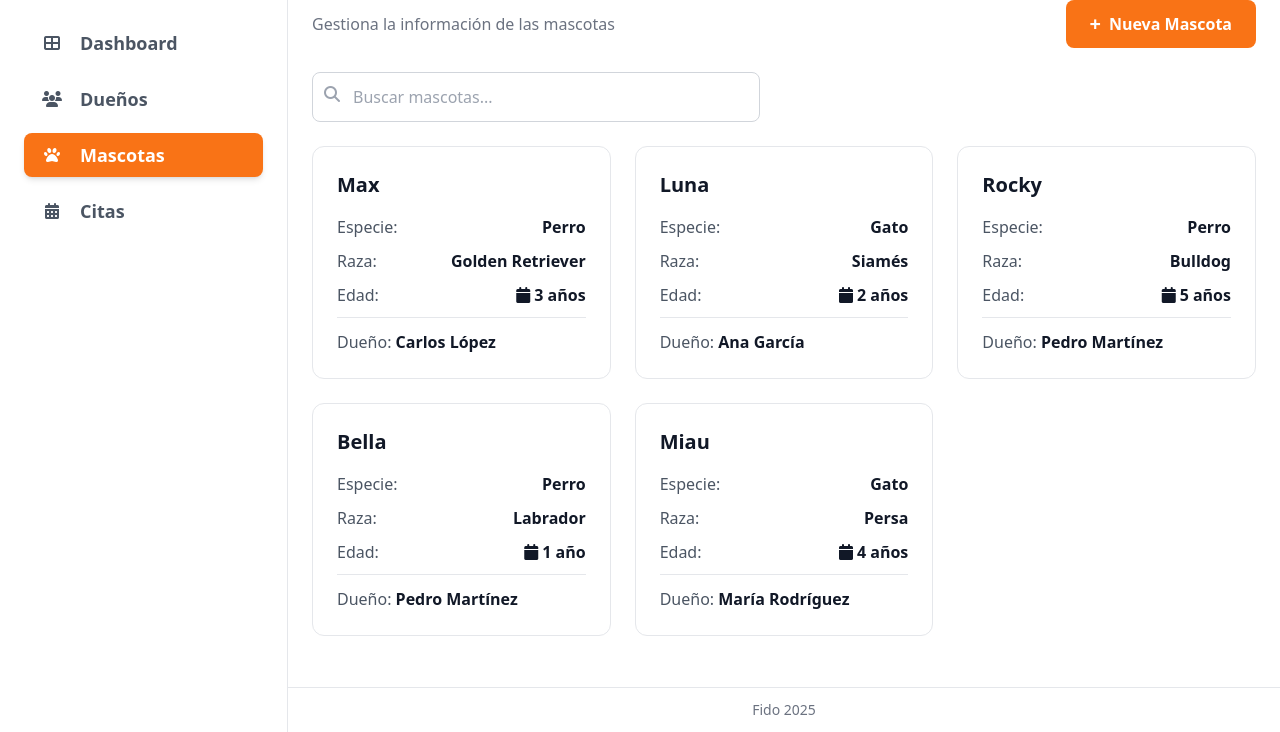
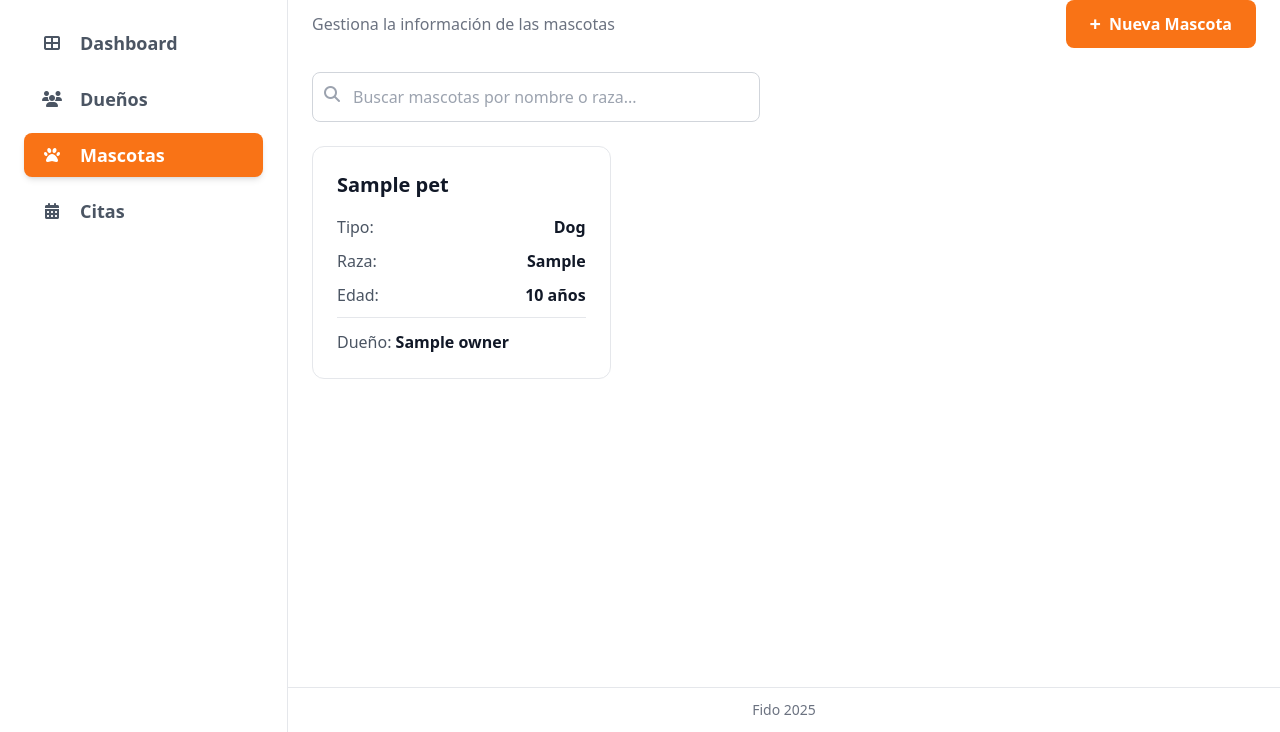
Before and after one commit to billybautista/TuPrimeraPagina-Bautista, a Django app: page /mascotas/ in a window 1280 px wide. Shown: the part 68-800 px from the top of the page. Run offline with Django 5.2, Linux system fonts and the light colour scheme; tables that the repository leaves empty hold one stand-in row (values such as "Sample post"); some libraries are stand-ins or nearby versions.

Commit message:
Add List pets feature

```diff
--- a/core/templates/core/pets.html
+++ b/core/templates/core/pets.html
@@ -6,167 +6,86 @@
 {% block content %}
 <div class="flex items-center justify-between mb-6">
     <p class="text-gray-500">Gestiona la información de las mascotas</p>
-    <a href="{% url 'pet_create' %}" class="bg-orange-500 text-white px-6 py-2.5 rounded-lg font-semibold hover:shadow-lg transition-all flex items-center space-x-2">
+    <a href="{% url 'pet_create' %}" class="bg-orange-500 text-white px-6 py-2.5 rounded-lg font-semibold hover:bg-orange-600 flex items-center space-x-2">
         <span class="text-xl">+</span>
         <span>Nueva Mascota</span>
     </a>
 </div>
 
 <div class="mb-6">
-    <div class="relative max-w-md">
+    <form method="get" class="relative max-w-md">
         <input
             type="text"
-            placeholder="Buscar mascotas..."
+            name="q"
+            placeholder="Buscar mascotas por nombre o raza..."
+            value="{{ query }}"
             class="w-full pl-10 pr-4 py-3 border border-gray-300 rounded-lg focus:outline-none focus:ring-2 focus:ring-orange-400"
         >
         <i class="fas fa-search absolute left-3 top-3.5 text-gray-400"></i>
+    </form>
+    {% if query %}
+    <div class="mt-3 flex items-center justify-between">
+        <p class="text-sm text-gray-600">
+            Se encontraron <span class="font-semibold text-orange-600">{{ pets|length }}</span> resultado{{ pets|length|pluralize:"s" }} para "{{ query }}"
+        </p>
+        <a href="{% url 'pets_list' %}" class="text-sm text-orange-500 hover:text-orange-600 font-medium">
+            Limpiar búsqueda
+        </a>
     </div>
+    {% endif %}
 </div>
 
+{% if pets %}
 <div class="grid grid-cols-1 md:grid-cols-2 lg:grid-cols-3 gap-6">
-    <div class="bg-white rounded-xl border border-gray-200 p-6 hover:shadow-md transition-shadow">
-        <h3 class="text-xl font-bold text-gray-900 mb-4">Max</h3>
+    {% for pet in pets %}
+    <div class="bg-white rounded-xl border border-gray-200 p-6 hover:shadow-md">
+        <h3 class="text-xl font-bold text-gray-900 mb-4">{{ pet.name }}</h3>
 
         <div class="space-y-2.5">
             <div class="flex justify-between">
-                <span class="text-gray-600">Especie:</span>
-                <span class="font-semibold text-gray-900">Perro</span>
+                <span class="text-gray-600">Tipo:</span>
+                <span class="font-semibold text-gray-900">{{ pet.get_pet_type_display }}</span>
             </div>
 
             <div class="flex justify-between">
                 <span class="text-gray-600">Raza:</span>
-                <span class="font-semibold text-gray-900">Golden Retriever</span>
+                <span class="font-semibold text-gray-900">{{ pet.breed }}</span>
             </div>
 
-            <div class="flex justify-between items-center">
+            <div class="flex justify-between">
                 <span class="text-gray-600">Edad:</span>
-                <span class="font-semibold text-gray-900 flex items-center">
-                    <i class="fas fa-calendar mr-1"></i>
-                    3 años
-                </span>
+                <span class="font-semibold text-gray-900">{{ pet.age }} año{{ pet.age|pluralize:"s" }}</span>
             </div>
 
             <div class="pt-3 border-t border-gray-200">
                 <span class="text-gray-600">Dueño: </span>
-                <span class="font-semibold text-gray-900">Carlos López</span>
+                <span class="font-semibold text-gray-900">{{ pet.owner.name }}</span>
             </div>
         </div>
     </div>
-
-    <div class="bg-white rounded-xl border border-gray-200 p-6 hover:shadow-md transition-shadow">
-        <h3 class="text-xl font-bold text-gray-900 mb-4">Luna</h3>
-
-        <div class="space-y-2.5">
-            <div class="flex justify-between">
-                <span class="text-gray-600">Especie:</span>
-                <span class="font-semibold text-gray-900">Gato</span>
-            </div>
-
-            <div class="flex justify-between">
-                <span class="text-gray-600">Raza:</span>
-                <span class="font-semibold text-gray-900">Siamés</span>
-            </div>
-
-            <div class="flex justify-between items-center">
-                <span class="text-gray-600">Edad:</span>
-                <span class="font-semibold text-gray-900 flex items-center">
-                    <i class="fas fa-calendar mr-1"></i>
-                    2 años
-                </span>
-            </div>
-
-            <div class="pt-3 border-t border-gray-200">
-                <span class="text-gray-600">Dueño: </span>
-                <span class="font-semibold text-gray-900">Ana García</span>
-            </div>
+    {% endfor %}
+</div>
+{% else %}
+<div class="text-center py-12">
+    {% if query %}
+        <i class="fas fa-search text-gray-400 text-8xl mb-4"></i>
+        <h3 class="mt-4 text-xl font-semibold text-gray-900">No se encontraron resultados</h3>
+        <div class="mt-6">
+            <a href="{% url 'pets_list' %}" class="inline-flex items-center px-6 py-3 bg-orange-500 text-white rounded-lg font-semibold hover:bg-orange-600">
+                <span>Ver todas las mascotas</span>
+            </a>
         </div>
-    </div>
-
-    <div class="bg-white rounded-xl border border-gray-200 p-6 hover:shadow-md transition-shadow">
-        <h3 class="text-xl font-bold text-gray-900 mb-4">Rocky</h3>
-
-        <div class="space-y-2.5">
-            <div class="flex justify-between">
-                <span class="text-gray-600">Especie:</span>
-                <span class="font-semibold text-gray-900">Perro</span>
-            </div>
-
-            <div class="flex justify-between">
-                <span class="text-gray-600">Raza:</span>
-                <span class="font-semibold text-gray-900">Bulldog</span>
-            </div>
-
-            <div class="flex justify-between items-center">
-                <span class="text-gray-600">Edad:</span>
-                <span class="font-semibold text-gray-900 flex items-center">
-                    <i class="fas fa-calendar mr-1"></i>
-                    5 años
-                </span>
-            </div>
-
-            <div class="pt-3 border-t border-gray-200">
-                <span class="text-gray-600">Dueño: </span>
-                <span class="font-semibold text-gray-900">Pedro Martínez</span>
-            </div>
+    {% else %}
+        <i class="fas fa-paw text-gray-400 text-8xl mb-4"></i>
+        <h3 class="mt-4 text-xl font-semibold text-gray-900">No hay mascotas registradas</h3>
+        <p class="mt-2 text-gray-500">Comienza agregando una nueva mascota haciendo clic en el botón de arriba.</p>
+        <div class="mt-6">
+            <a href="{% url 'pet_create' %}" class="inline-flex items-center px-6 py-3 bg-orange-500 text-white rounded-lg font-semibold hover:bg-orange-600">
+                <span class="text-xl mr-2">+</span>
+                <span>Agregar Primera Mascota</span>
+            </a>
         </div>
-    </div>
-
-    <div class="bg-white rounded-xl border border-gray-200 p-6 hover:shadow-md transition-shadow">
-        <h3 class="text-xl font-bold text-gray-900 mb-4">Bella</h3>
-
-        <div class="space-y-2.5">
-            <div class="flex justify-between">
-                <span class="text-gray-600">Especie:</span>
-                <span class="font-semibold text-gray-900">Perro</span>
-            </div>
-
-            <div class="flex justify-between">
-                <span class="text-gray-600">Raza:</span>
-                <span class="font-semibold text-gray-900">Labrador</span>
-            </div>
-
-            <div class="flex justify-between items-center">
-                <span class="text-gray-600">Edad:</span>
-                <span class="font-semibold text-gray-900 flex items-center">
-                    <i class="fas fa-calendar mr-1"></i>
-                    1 año
-                </span>
-            </div>
-
-            <div class="pt-3 border-t border-gray-200">
-                <span class="text-gray-600">Dueño: </span>
-                <span class="font-semibold text-gray-900">Pedro Martínez</span>
-            </div>
-        </div>
-    </div>
-
-    <div class="bg-white rounded-xl border border-gray-200 p-6 hover:shadow-md transition-shadow">
-        <h3 class="text-xl font-bold text-gray-900 mb-4">Miau</h3>
-
-        <div class="space-y-2.5">
-            <div class="flex justify-between">
-                <span class="text-gray-600">Especie:</span>
-                <span class="font-semibold text-gray-900">Gato</span>
-            </div>
-
-            <div class="flex justify-between">
-                <span class="text-gray-600">Raza:</span>
-                <span class="font-semibold text-gray-900">Persa</span>
-            </div>
-
-            <div class="flex justify-between items-center">
-                <span class="text-gray-600">Edad:</span>
-                <span class="font-semibold text-gray-900 flex items-center">
-                    <i class="fas fa-calendar mr-1"></i>
-                    4 años
-                </span>
-            </div>
-
-            <div class="pt-3 border-t border-gray-200">
-                <span class="text-gray-600">Dueño: </span>
-                <span class="font-semibold text-gray-900">María Rodríguez</span>
-            </div>
-        </div>
-    </div>
+    {% endif %}
 </div>
+{% endif %}
 {% endblock %}
--- a/core/views.py
+++ b/core/views.py
@@ -1,7 +1,7 @@
 from django.shortcuts import render, redirect
 from django.contrib import messages
 from .forms import OwnerForm, PetForm
-from .models import Owner
+from .models import Owner, Pet
 
 
 def index(request):
@@ -39,7 +39,14 @@ def owner_create(request):
 
 def pets_list(request):
     # Lista de mascotas
-    return render(request, "core/pets.html")
+    query = request.GET.get("q", "")
+    pets = Pet.objects.all().order_by("-created_at")
+
+    # Buscar por nombre
+    if query:
+        pets = pets.filter(name__icontains=query)
+
+    return render(request, "core/pets.html", {"pets": pets, "query": query})
 
 
 def pet_create(request):
```
Also changed, not shown: core/templates/core/pet_create.html (+25 -24 lines).
